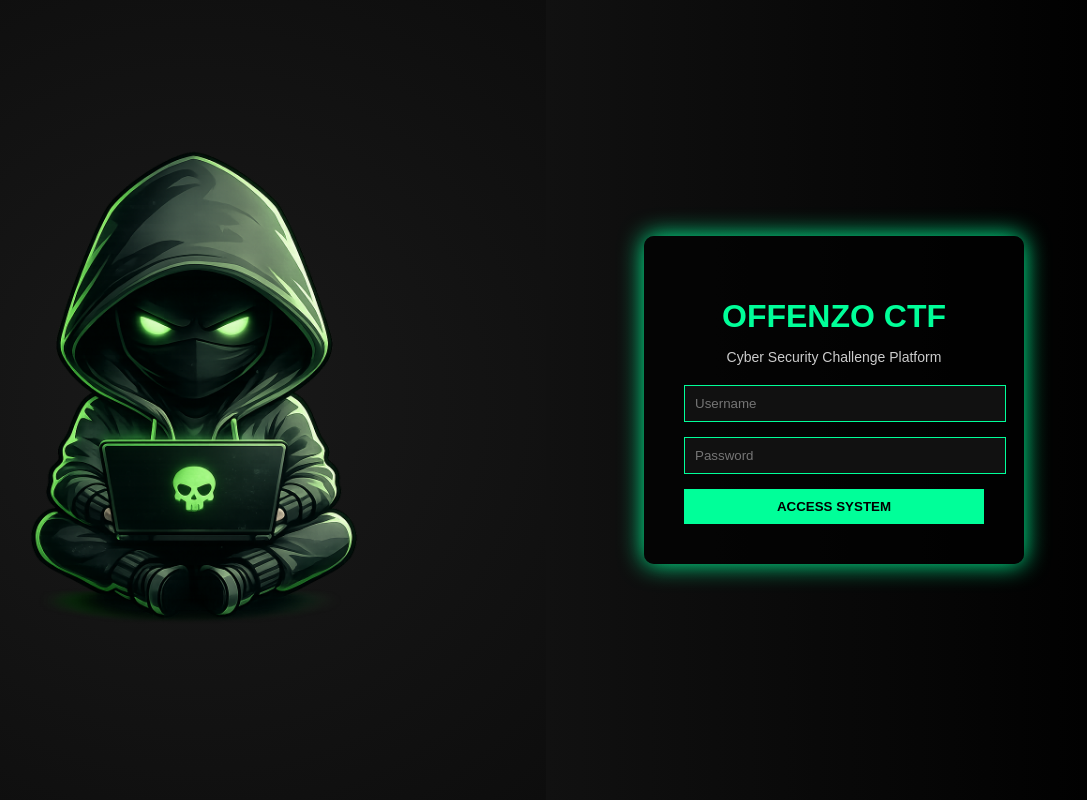
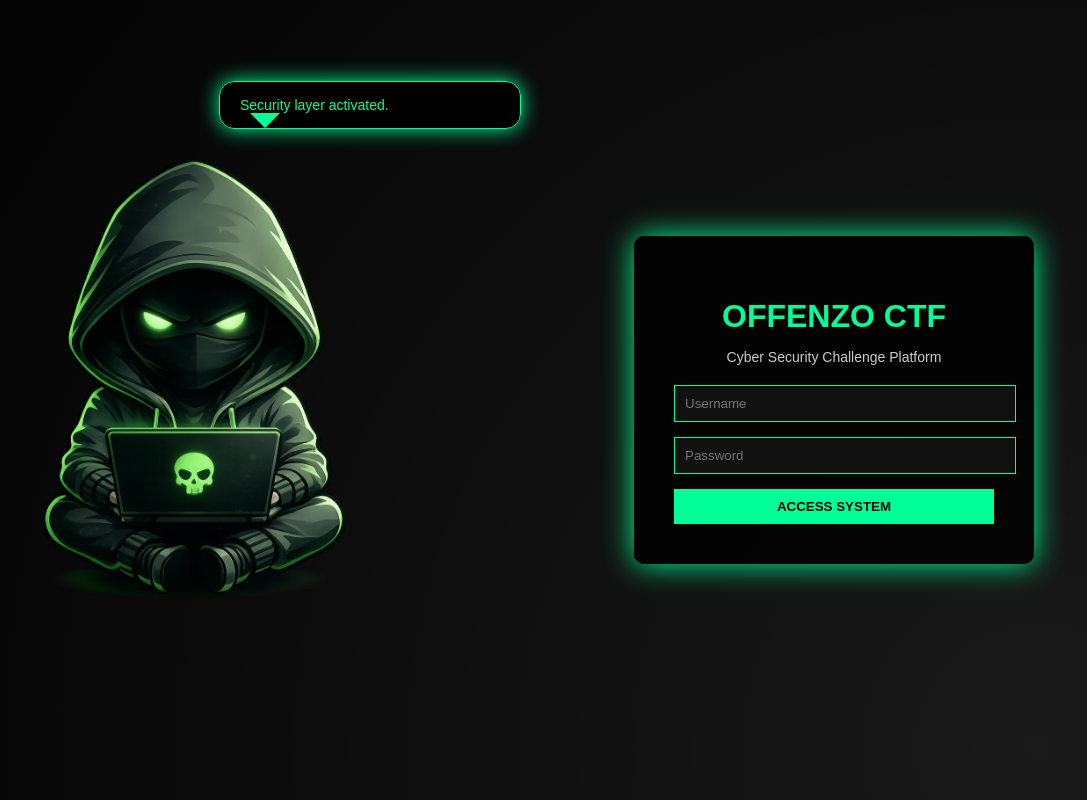
Before and after one commit to pavanmayamandiram-dotcom/ctf-web-challenge, a Flask app: page / in a window 1280 px wide. Shown: the whole page, without its empty margins (158-1245 px from the left). Run offline with Flask 3, Linux system fonts and the light colour scheme.

Commit message:
full cinematic background + speech bubble

```diff
--- a/static/css/style.css
+++ b/static/css/style.css
@@ -1,48 +1,102 @@
+/* ===== BODY ===== */
 body {
     margin: 0;
     padding: 0;
+    font-family: Arial, sans-serif;
     background: #0f0f0f;
-    font-family: Arial, sans-serif;
     overflow: hidden;
+    color: white;
 }
 
-/* Main layout */
+/* ===== Cinematic Background Animation ===== */
+body::before {
+    content: "";
+    position: fixed;
+    width: 200%;
+    height: 200%;
+    background: radial-gradient(circle at center, #1a1a1a 0%, #0a0a0a 60%, #000000 100%);
+    animation: backgroundMove 20s linear infinite;
+    z-index: -2;
+}
+
+@keyframes backgroundMove {
+    0% { transform: translate(0,0); }
+    50% { transform: translate(-5%, -5%); }
+    100% { transform: translate(0,0); }
+}
+
+/* ===== Layout ===== */
 .cinema-container {
     display: flex;
     height: 100vh;
     width: 100%;
 }
 
-/* Left side */
+/* ===== Left Side ===== */
 .left-side {
     width: 55%;
     display: flex;
     align-items: center;
     justify-content: center;
-    background: radial-gradient(circle at center, #1a1a1a, #0d0d0d);
+    position: relative;
+}
+
+.hacker-wrapper {
+    position: relative;
 }
 
 .hacker-img {
-    max-width: 90%;
-    max-height: 90%;
+    max-width: 450px;
+    animation: float 4s ease-in-out infinite;
 }
 
-/* Right side */
+/* Floating effect */
+@keyframes float {
+    0% { transform: translateY(0px); }
+    50% { transform: translateY(-10px); }
+    100% { transform: translateY(0px); }
+}
+
+/* ===== Speech Bubble ===== */
+.speech-bubble {
+    position: absolute;
+    top: 20px;
+    left: 250px;
+    background: rgba(0,0,0,0.9);
+    border: 1px solid #00ff99;
+    color: #00ff99;
+    padding: 15px 20px;
+    border-radius: 15px;
+    width: 260px;
+    font-size: 14px;
+    box-shadow: 0 0 20px #00ff99;
+}
+
+.speech-bubble::after {
+    content: '';
+    position: absolute;
+    bottom: -15px;
+    left: 30px;
+    border-width: 15px;
+    border-style: solid;
+    border-color: #00ff99 transparent transparent transparent;
+}
+
+/* ===== Right Side ===== */
 .right-side {
     width: 45%;
     display: flex;
     align-items: center;
     justify-content: center;
-    background: linear-gradient(to right, #111, #000);
 }
 
-/* Login box */
+/* ===== Login Panel ===== */
 .login-panel {
-    background: rgba(0, 0, 0, 0.7);
+    background: rgba(0, 0, 0, 0.8);
     padding: 40px;
     border-radius: 10px;
-    box-shadow: 0 0 25px #00ff99;
-    width: 300px;
+    box-shadow: 0 0 30px #00ff99;
+    width: 320px;
     text-align: center;
     color: #00ff99;
 }
@@ -64,6 +118,11 @@ body {
     background: #111;
     border: 1px solid #00ff99;
     color: #00ff99;
+    outline: none;
+}
+
+.login-panel input:focus {
+    box-shadow: 0 0 10px #00ff99;
 }
 
 .login-panel button {
@@ -74,8 +133,10 @@ body {
     color: black;
     font-weight: bold;
     cursor: pointer;
+    transition: 0.3s;
 }
 
 .login-panel button:hover {
     background: #00cc77;
+    box-shadow: 0 0 15px #00ff99;
 }
--- a/templates/login.html
+++ b/templates/login.html
@@ -4,10 +4,19 @@
 
 <div class="cinema-container">
 
+    <!-- LEFT SIDE -->
     <div class="left-side">
-        <img src="{{ url_for('static', filename='images/hacker.png') }}" class="hacker-img">
+        <div class="hacker-wrapper">
+            <img src="{{ url_for('static', filename='images/hacker.png') }}" class="hacker-img">
+
+            <!-- Speech Bubble -->
+            <div class="speech-bubble">
+                <span id="typing-text"></span>
+            </div>
+        </div>
     </div>
 
+    <!-- RIGHT SIDE -->
     <div class="right-side">
         <div class="login-panel">
             <h1>OFFENZO CTF</h1>
@@ -23,4 +32,39 @@
 
 </div>
 
+<script>
+const messages = [
+    "Initializing secure environment...",
+    "Encrypted channel established.",
+    "Security layer activated.",
+    "Welcome, Challenger.",
+    "Break the Logic.",
+    "Capture the Flag."
+];
+
+let index = 0;
+let charIndex = 0;
+let currentMessage = "";
+const typingElement = document.getElementById("typing-text");
+
+function typeEffect() {
+    if (charIndex < messages[index].length) {
+        currentMessage += messages[index].charAt(charIndex);
+        typingElement.innerHTML = currentMessage;
+        charIndex++;
+        setTimeout(typeEffect, 40);
+    } else {
+        setTimeout(() => {
+            currentMessage = "";
+            charIndex = 0;
+            index = (index + 1) % messages.length;
+            typingElement.innerHTML = "";
+            typeEffect();
+        }, 1500);
+    }
+}
+
+typeEffect();
+</script>
+
 {% endblock %}
```
